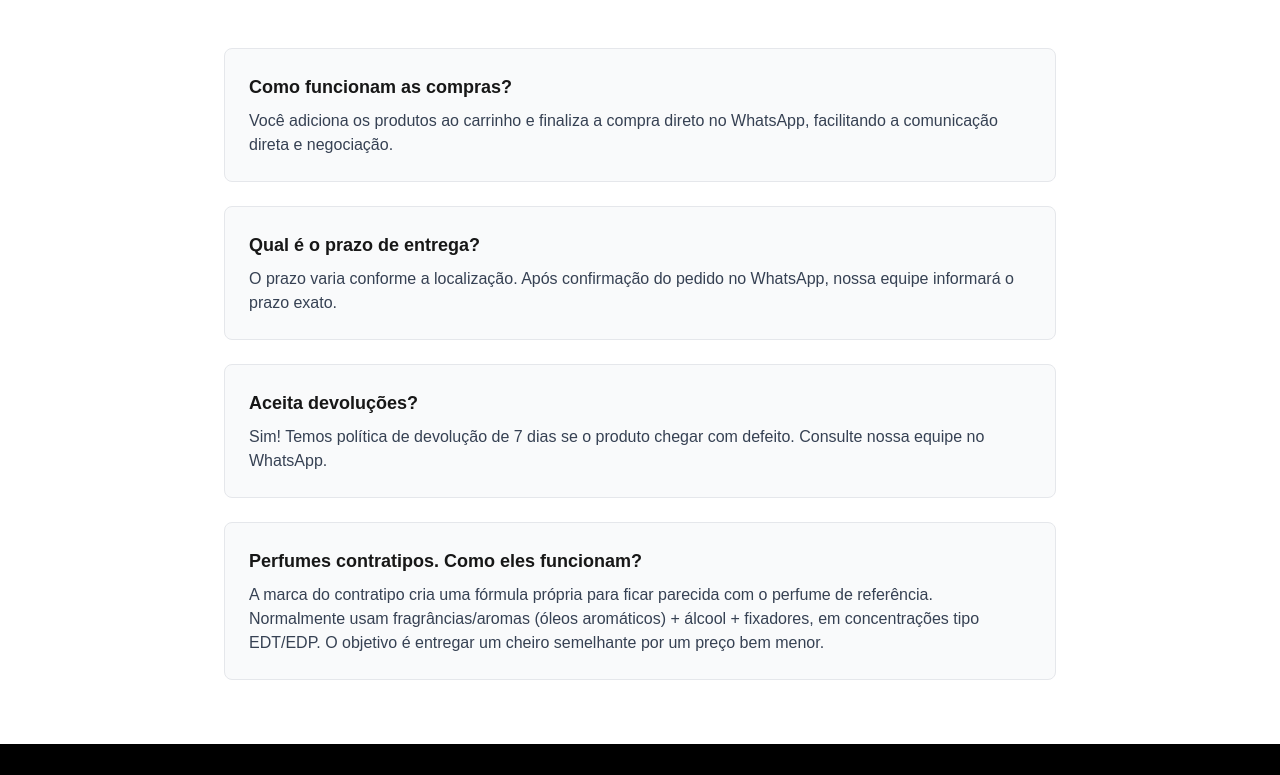
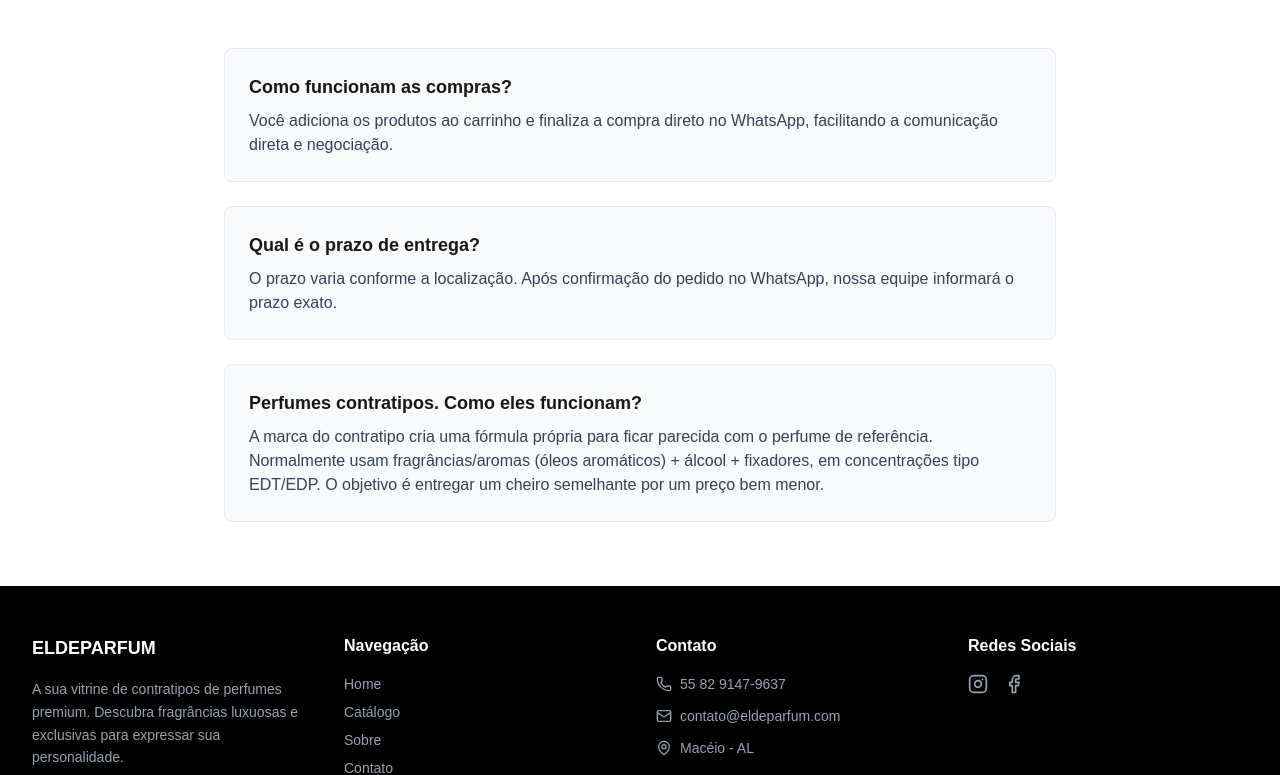
Before and after one commit to Guilhermegg-06/ELDEPARFUM, a Next.js app: page /sobre in a window 1280 px wide. Shown: the part 1138-1913 px from the top of the page. Built offline with nearby package versions, Linux system fonts and the light colour scheme.

Commit message:
alterações no sobre

```diff
--- a/app/sobre/page.tsx
+++ b/app/sobre/page.tsx
@@ -122,10 +122,6 @@ export default function SobrePage() {
                 a: 'O prazo varia conforme a localização. Após confirmação do pedido no WhatsApp, nossa equipe informará o prazo exato.',
               },
               {
-                q: 'Aceita devoluções?',
-                a: 'Sim! Temos política de devolução de 7 dias se o produto chegar com defeito. Consulte nossa equipe no WhatsApp.',
-              },
-              {
                 q: 'Perfumes contratipos. Como eles funcionam?',
                 a: 'A marca do contratipo cria uma fórmula própria para ficar parecida com o perfume de referência. Normalmente usam fragrâncias/aromas (óleos aromáticos) + álcool + fixadores, em concentrações tipo EDT/EDP. O objetivo é entregar um cheiro semelhante por um preço bem menor.',
               },
```
